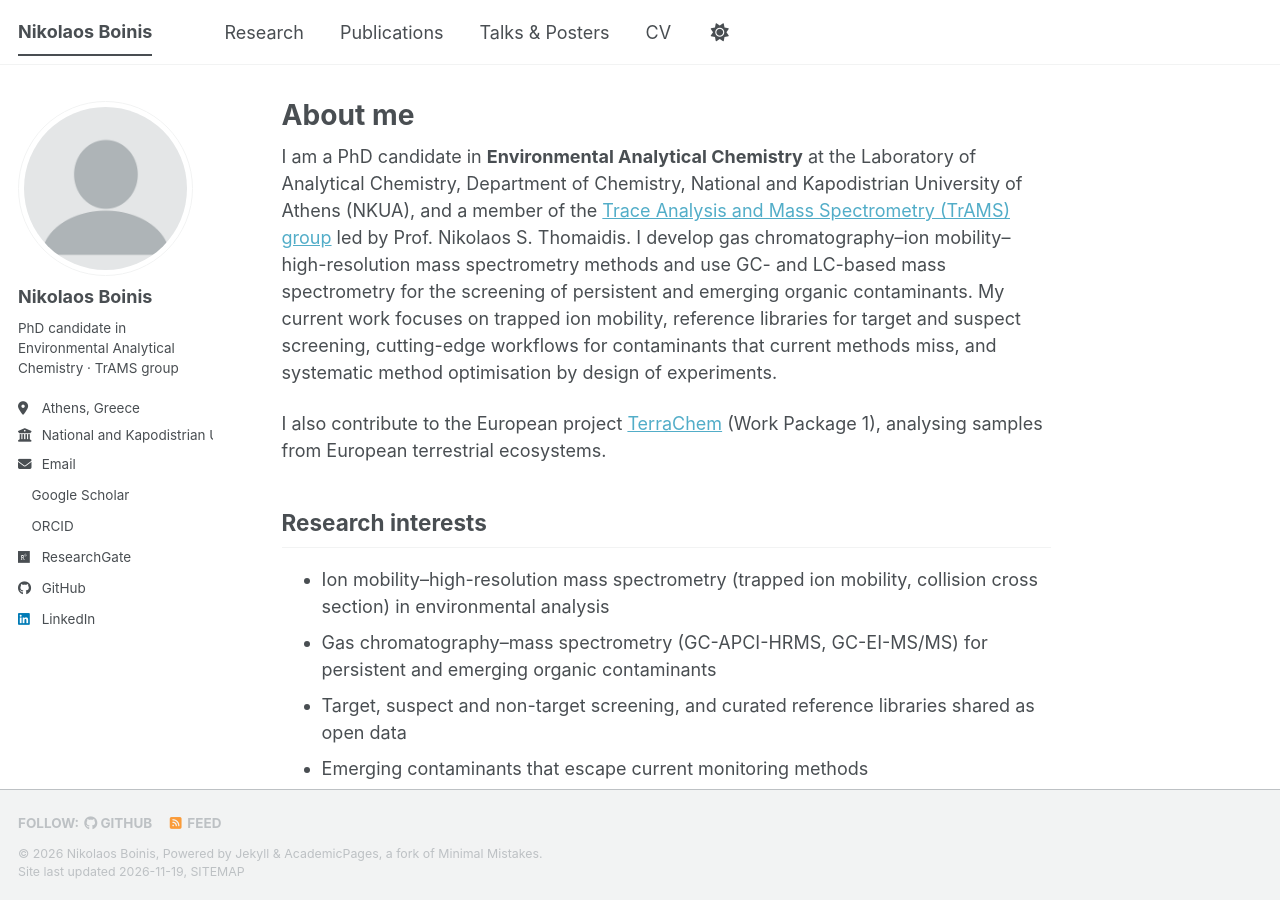
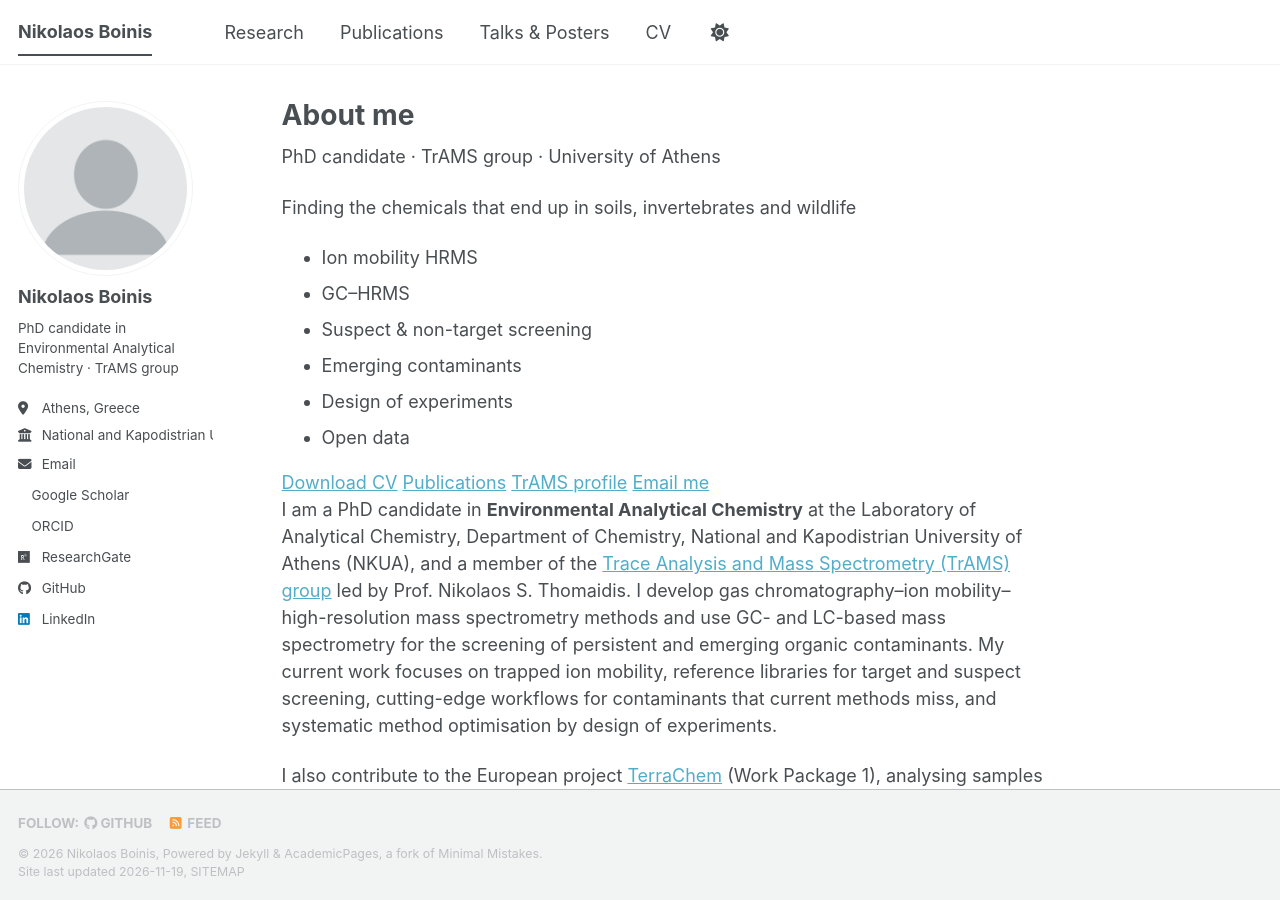
Before and after one commit to nboinis/nboinis.github.io, a Jekyll site: the page built from _pages/about.md, in a window 1280 px wide and 900 px high. Built offline with Jekyll 4.4.1, drawn with Linux system fonts in a browser that asks for light colours; a script bundle is joined from its source files by our own code; a style sheet for code colours, icons or effects is not loaded.

Commit message:
Add home page banner, news timeline and project grid

```diff
--- a/_pages/about.md
+++ b/_pages/about.md
@@ -6,6 +6,25 @@ redirect_from:
   - /about/
   - /about.html
 ---
+
+<div class="hero">
+  <p class="hero__kicker">PhD candidate · TrAMS group · University of Athens</p>
+  <p class="hero__title">Finding the chemicals that end up in soils, invertebrates and wildlife</p>
+  <ul class="hero__chips">
+    <li>Ion mobility HRMS</li>
+    <li>GC–HRMS</li>
+    <li>Suspect &amp; non-target screening</li>
+    <li>Emerging contaminants</li>
+    <li>Design of experiments</li>
+    <li>Open data</li>
+  </ul>
+  <div class="hero__buttons">
+    <a href="/files/Nikolaos_Boinis_CV.pdf">Download CV</a>
+    <a class="ghost" href="/publications/">Publications</a>
+    <a class="ghost" href="https://trams.chem.uoa.gr/nikolaos-boinis/">TrAMS profile</a>
+    <a class="ghost" href="mailto:nboinis@chem.uoa.gr">Email me</a>
+  </div>
+</div>
 
 I am a PhD candidate in **Environmental Analytical Chemistry** at the Laboratory of Analytical Chemistry, Department of Chemistry, National and Kapodistrian University of Athens (NKUA), and a member of the [Trace Analysis and Mass Spectrometry (TrAMS) group](https://trams.chem.uoa.gr/) led by Prof. Nikolaos S. Thomaidis. I develop gas chromatography–ion mobility–high-resolution mass spectrometry methods and use GC- and LC-based mass spectrometry for the screening of persistent and emerging organic contaminants. My current work focuses on trapped ion mobility, reference libraries for target and suspect screening, cutting-edge workflows for contaminants that current methods miss, and systematic method optimisation by design of experiments.
 
@@ -33,6 +52,7 @@ News
 * **Nov 2024:** Critical review on [extraction techniques for organic micropollutants in vertebrate liver tissue](/publication/2024-liver-extraction-review) published in *Analytical and Bioanalytical Chemistry*.
 * **Oct 2024:** Started my PhD in Environmental Analytical Chemistry at NKUA, within the European project TerraChem.
 * **Aug 2023:** Best Poster Presentation Award (Chemical Engineering Journal) at CEST2023, Athens, for my [poster on terrestrial mesocarnivores](/talks/2023-cest2023-mesocarnivores) ([TrAMS announcement](https://trams.chem.uoa.gr/award-announcement-cest-2023/)).
+{: .news-timeline}
 
 Contact
 ------
--- a/_pages/portfolio.html
+++ b/_pages/portfolio.html
@@ -8,6 +8,8 @@ author_profile: true
 {% include base_path %}
 
 
+<div class="grid__wrapper">
 {% for post in site.portfolio %}
-  {% include archive-single.html %}
+  {% include archive-single.html type="grid" %}
 {% endfor %}
+</div>
```
